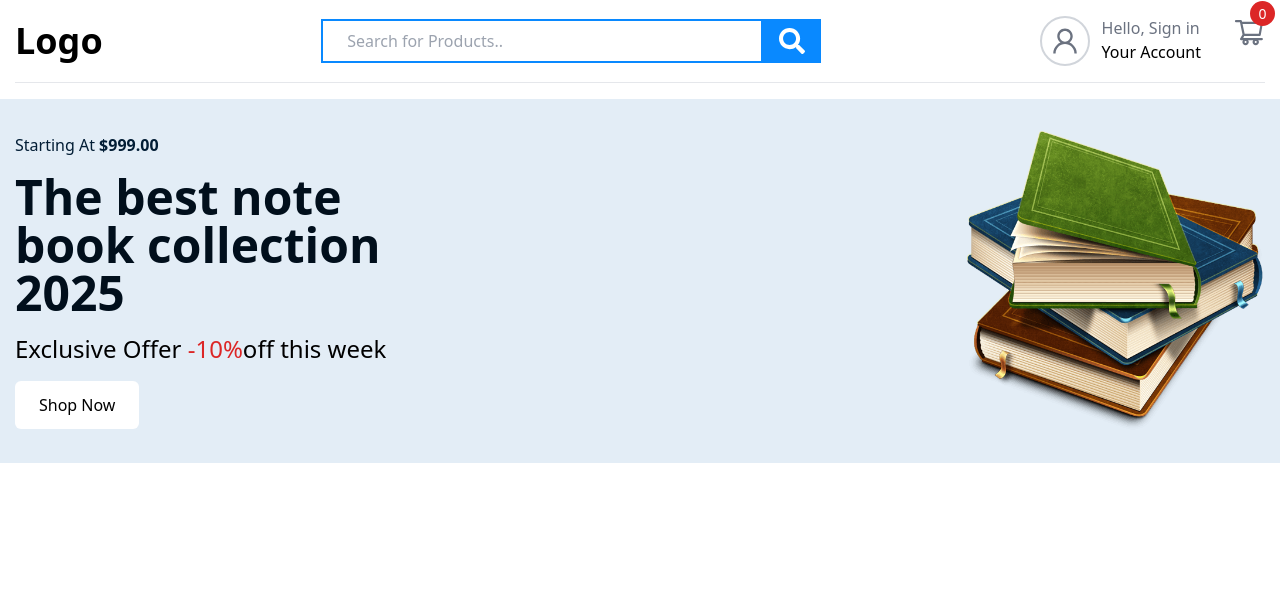
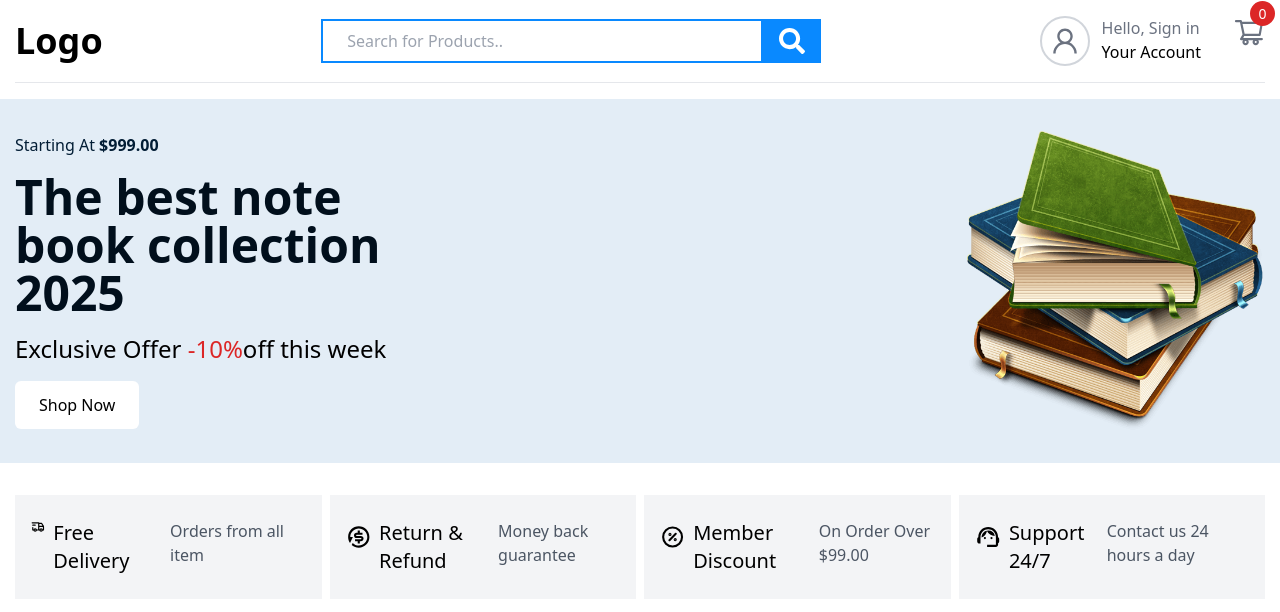
Before and after one commit to Suyash-18/Ecom, a React (Vite) app: page / in a window 1280 px wide. Shown: the top 612 px of the page. Built offline with nearby package versions, Linux system fonts and the light colour scheme; a web font is replaced by a local one.

Commit message:
Features Added to the app

```diff
--- a/src/App.tsx
+++ b/src/App.tsx
@@ -2,6 +2,7 @@ import { Provider } from "react-redux"
 import {store} from "./redux/store"
 import Navbar from "./components/Navbar"
 import Hero from "./components/Hero"
+import Features from "./components/Features"
 
 function App() {
 
@@ -10,7 +11,7 @@ function App() {
     <Provider store={store}>
       <Navbar />
       <Hero />
-
+      <Features />
     </Provider>
     </>
   )
--- /dev/null
+++ b/src/components/FeatureCard.tsx
@@ -0,0 +1,17 @@
+import React from "react"
+
+interface propsType {
+    icon: React.ReactNode;
+    title: string;
+    desc: string;
+}
+
+export default function FeatureCard({icon, title, desc}: propsType) {
+    return(
+        <div className="flex gap-2 bg-gray-100 px-4 py-6">
+            {icon}
+            <div className="font-medium text-xl">{title}</div>
+            <p className="text-gray-600">{desc}</p>
+        </div>
+    )
+}
--- /dev/null
+++ b/src/components/Features.tsx
@@ -0,0 +1,23 @@
+import { TbTruckDelivery, TbDiscount } from "react-icons/tb";
+import { RiRefund2Fill } from "react-icons/ri";
+import {MdSupportAgent} from "react-icons/md";
+import FeatureCard from "./FeatureCard";
+const data = [
+{icon: <TbTruckDelivery className="text-4x1" />, title: "Free Delivery", desc: "Orders from all item" },
+{icon: <RiRefund2Fill className="text-4xl" />, title: "Return & Refund", desc: "Money back guarantee" },
+{icon: <TbDiscount className="text-4xl" />, title: "Member Discount", desc: "On Order Over $99.00", },
+{icon: <MdSupportAgent className="text-4xl" />, title: "Support 24/7", desc: "Contact us 24 hours a day" }
+];
+
+
+export default function Features() {
+ return(
+    <div className="container grid gap-2 sm:grid-cols-2 lg:grid-cols-4 mt-8">
+        {
+            data.map((item) => (
+                <FeatureCard key={item.title} icon={item.icon} title={item.title} desc={item.desc} />
+            ))
+        }
+    </div>
+ )
+}
```
